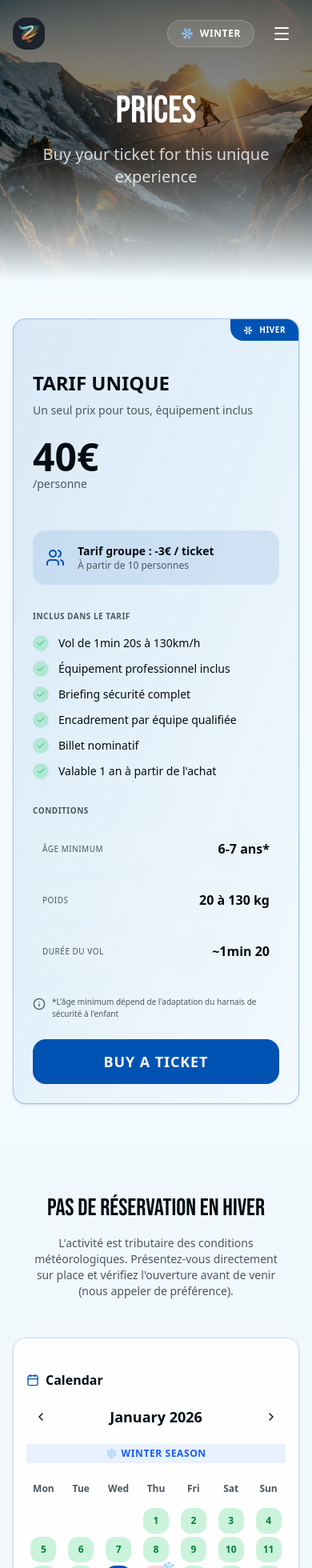
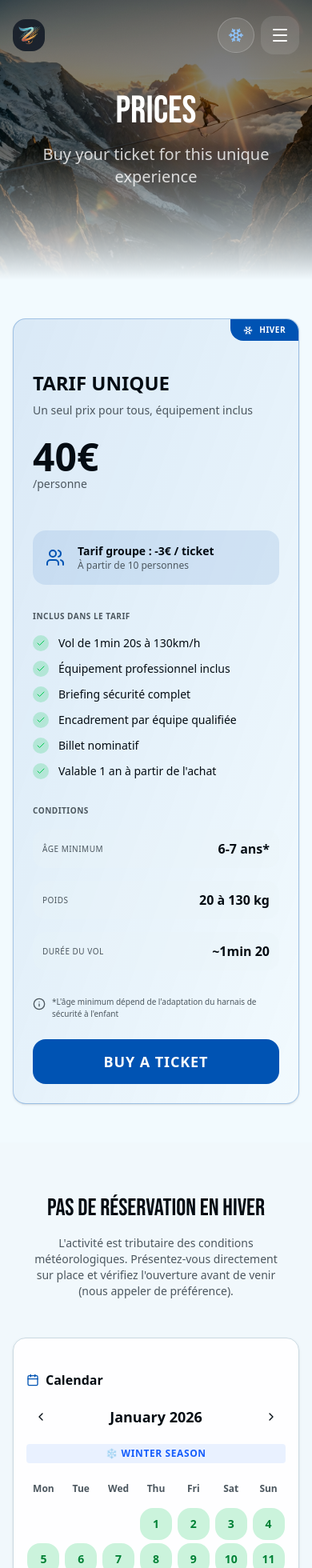
Before and after one commit to La-tyrolienne/tyrolienne-orcieres, a Next.js app: page /en/billetterie in a window 390 px wide. Shown: the top 1960 px of the page at 80% size. Built offline with nearby package versions, Linux system fonts and the light colour scheme.

Commit message:
fix: Amélioration responsive mobile
- Header: touch targets 44px min, boutons plus grands
- VisualCalendar: jours 44x44px, icônes plus visibles
- Footer: icônes réseaux sociaux agrandies
- Admin modal: croix de fermeture agrandie

```diff
--- a/src/app/[locale]/admin/page.tsx
+++ b/src/app/[locale]/admin/page.tsx
@@ -246,8 +246,13 @@ export default function AdminPage() {
                             <CardHeader className="pb-2">
                                 <div className="flex items-center justify-between">
                                     <CardTitle className="text-lg font-bold">Raisons de fermeture</CardTitle>
-                                    <Button variant="ghost" size="icon" onClick={() => setSelectedDate(null)}>
-                                        <X className="w-4 h-4" />
+                                    <Button
+                                        variant="ghost"
+                                        size="icon"
+                                        onClick={() => setSelectedDate(null)}
+                                        className="min-h-[44px] min-w-[44px] rounded-full hover:bg-zinc-100"
+                                    >
+                                        <X className="w-5 h-5" />
                                     </Button>
                                 </div>
                                 <CardDescription>
--- a/src/components/Footer.tsx
+++ b/src/components/Footer.tsx
@@ -54,14 +54,14 @@ export function Footer() {
                         <p className="text-sm text-zinc-400 font-medium leading-relaxed">
                             {t('description')}
                         </p>
-                        <div className="flex gap-4">
+                        <div className="flex gap-3">
                             {socialLinks.map((social) => (
                                 <a
                                     key={social.label}
                                     href={social.href}
                                     target="_blank"
                                     rel="noopener noreferrer"
-                                    className="w-10 h-10 rounded-xl bg-zinc-800 flex items-center justify-center hover:bg-primary transition-colors duration-300"
+                                    className="w-11 h-11 rounded-xl bg-zinc-800 flex items-center justify-center hover:bg-primary transition-colors duration-300"
                                     aria-label={social.label}
                                 >
                                     <social.icon className="w-5 h-5" />
--- a/src/components/Header.tsx
+++ b/src/components/Header.tsx
@@ -63,7 +63,7 @@ export function Header() {
     const SeasonToggle = () => (
         <button
             onClick={toggleSeason}
-            className="flex items-center gap-2 px-4 py-2 rounded-full bg-white/10 backdrop-blur-sm border border-white/20 hover:bg-white/20 transition-all"
+            className="flex items-center gap-2 px-3 sm:px-4 py-2.5 sm:py-2 rounded-full bg-white/10 backdrop-blur-sm border border-white/20 hover:bg-white/20 transition-all min-h-[44px] min-w-[44px] justify-center"
         >
             <AnimatePresence mode="wait">
                 {season === 'winter' ? (
@@ -75,8 +75,8 @@ export function Header() {
                         transition={{ duration: 0.2 }}
                         className="flex items-center gap-2"
                     >
-                        <Snowflake className="h-4 w-4 text-blue-300" />
-                        <span className="text-xs font-bold uppercase tracking-wider text-white">{tTheme('winter')}</span>
+                        <Snowflake className="h-5 w-5 sm:h-4 sm:w-4 text-blue-300" />
+                        <span className="hidden sm:block text-xs font-bold uppercase tracking-wider text-white">{tTheme('winter')}</span>
                     </motion.div>
                 ) : (
                     <motion.div
@@ -87,8 +87,8 @@ export function Header() {
                         transition={{ duration: 0.2 }}
                         className="flex items-center gap-2"
                     >
-                        <Sun className="h-4 w-4 text-orange-300" />
-                        <span className="text-xs font-bold uppercase tracking-wider text-white">{tTheme('summer')}</span>
+                        <Sun className="h-5 w-5 sm:h-4 sm:w-4 text-orange-300" />
+                        <span className="hidden sm:block text-xs font-bold uppercase tracking-wider text-white">{tTheme('summer')}</span>
                     </motion.div>
                 )}
             </AnimatePresence>
@@ -98,10 +98,10 @@ export function Header() {
     const LocaleToggle = () => (
         <button
             onClick={switchLocale}
-            className="flex items-center gap-1.5 px-3 py-2 rounded-full bg-white/10 backdrop-blur-sm border border-white/20 hover:bg-white/20 transition-all text-white"
+            className="flex items-center gap-1.5 px-3 py-2.5 rounded-full bg-white/10 backdrop-blur-sm border border-white/20 hover:bg-white/20 transition-all text-white min-h-[44px] min-w-[44px] justify-center"
         >
-            <Globe className="h-4 w-4" />
-            <span className="uppercase text-xs font-bold">{locale}</span>
+            <Globe className="h-5 w-5 sm:h-4 sm:w-4" />
+            <span className="uppercase text-sm sm:text-xs font-bold">{locale}</span>
         </button>
     );
 
@@ -156,11 +156,12 @@ export function Header() {
                     </div>
 
                     {/* Mobile: Menu Button */}
-                    <div className="lg:hidden flex items-center gap-3">
+                    <div className="lg:hidden flex items-center gap-2">
                         <SeasonToggle />
                         <button
                             onClick={() => setIsMenuOpen(!isMenuOpen)}
-                            className="p-2.5 rounded-xl text-white"
+                            className="p-3 rounded-xl text-white min-h-[44px] min-w-[44px] flex items-center justify-center bg-white/10 hover:bg-white/20 transition-all"
+                            aria-label="Menu"
                         >
                             {isMenuOpen ? <X className="w-6 h-6" /> : <Menu className="w-6 h-6" />}
                         </button>
--- a/src/components/VisualCalendar.tsx
+++ b/src/components/VisualCalendar.tsx
@@ -168,12 +168,12 @@ export function VisualCalendar({ className, customClosures: propCustomClosures,
             days.push(
                 <motion.div
                     key={day}
-                    whileHover={{ scale: 1.1 }}
-                    whileTap={{ scale: 0.9 }}
+                    whileHover={{ scale: 1.05 }}
+                    whileTap={{ scale: 0.95 }}
                     onClick={() => onDateClick?.(dateStr)}
                     onMouseEnter={() => setHoveredDate(dateStr)}
                     onMouseLeave={() => setHoveredDate(null)}
-                    className={`h-8 w-8 sm:h-10 sm:w-10 rounded-lg flex items-center justify-center text-xs sm:text-sm font-bold transition-all relative ${bgColor} ${textColor} ${onDateClick ? 'cursor-pointer' : 'cursor-default'}`}
+                    className={`h-10 w-10 sm:h-11 sm:w-11 rounded-xl flex items-center justify-center text-sm sm:text-base font-bold transition-all relative ${bgColor} ${textColor} ${onDateClick ? 'cursor-pointer active:scale-95' : 'cursor-default'}`}
                     title={title}
                 >
                     {/* Show icons for exceptional closures */}
```
